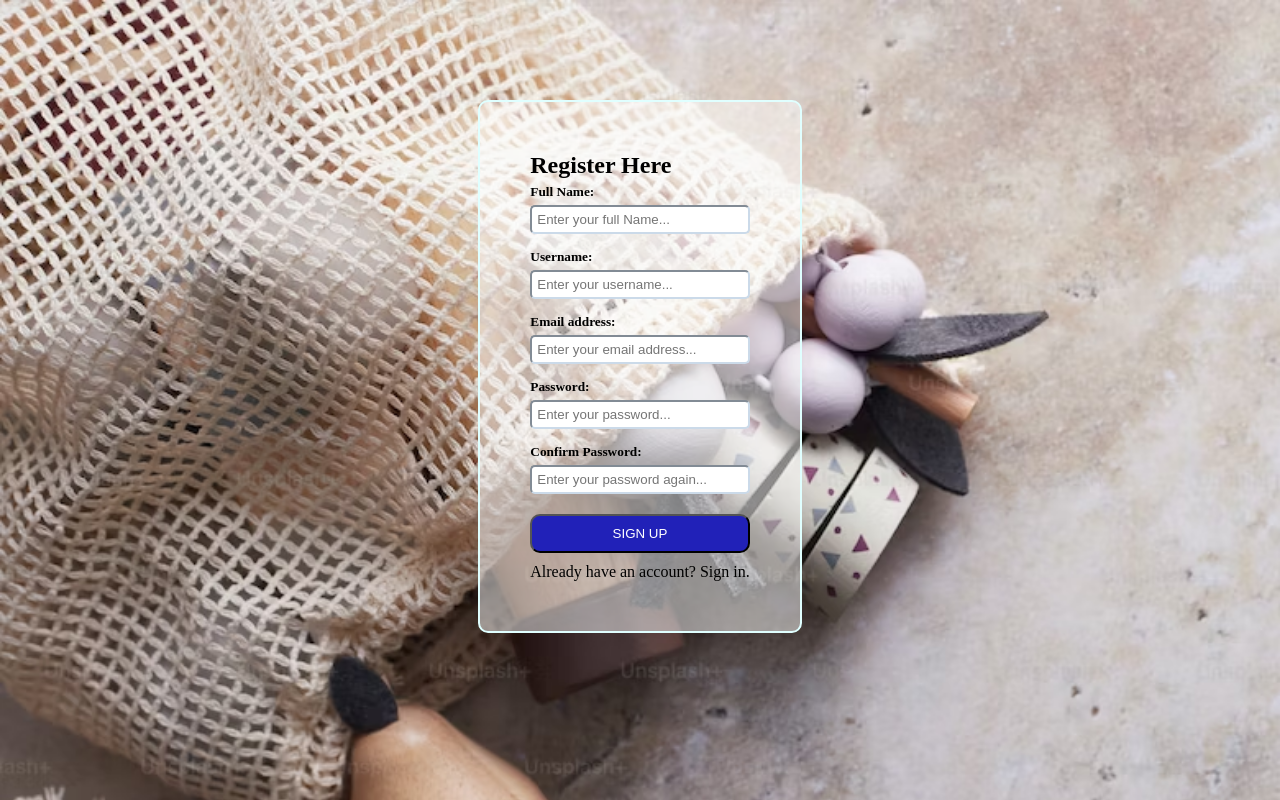
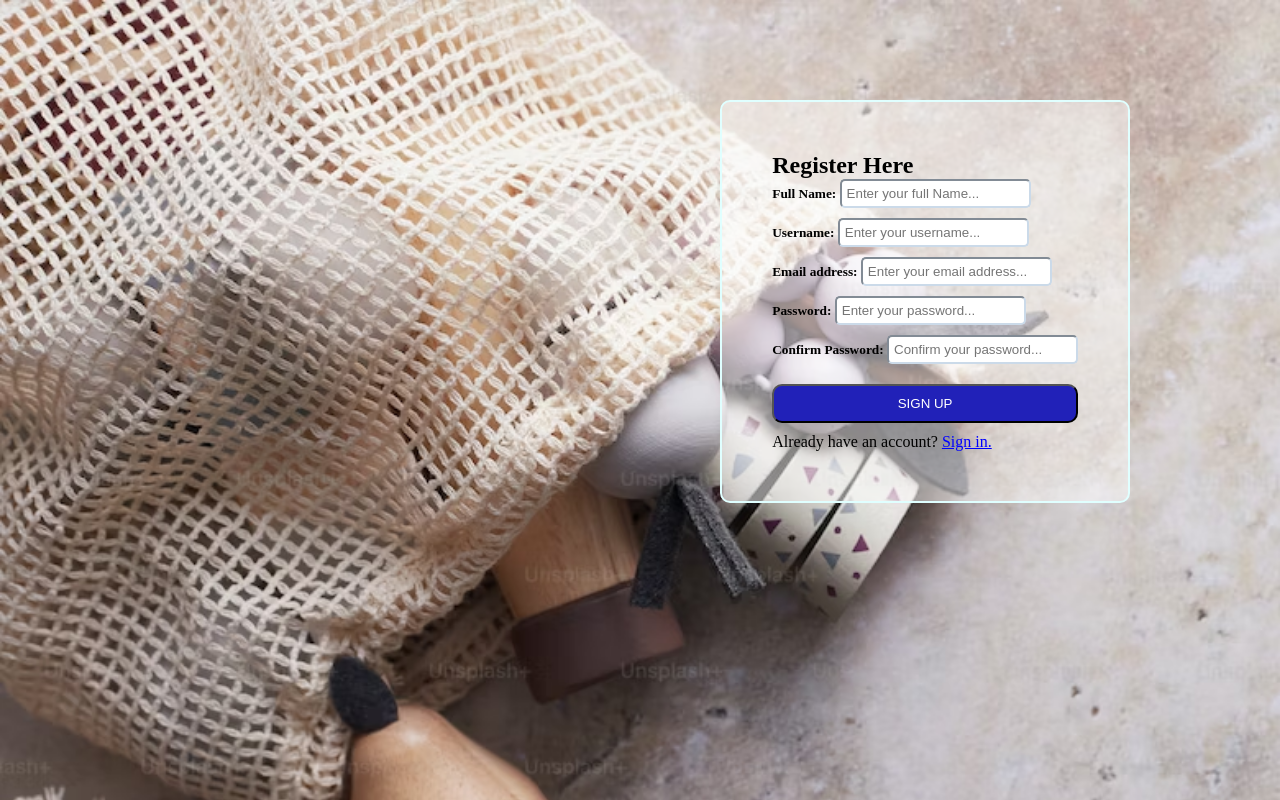
Before and after one commit to babisha/ecommerce-app, a React (Vite) app: page / in a window 1280 px wide. Built offline with nearby package versions, Linux system fonts and the light colour scheme.

Commit message:
added, formik, and backend folder

```diff
--- a/src/App.css
+++ b/src/App.css
@@ -11,7 +11,8 @@ body {
 
 .form {
   display: flex;
-  justify-content: center;
+  justify-content: end;
+  margin-right: 150px;
 }
 
 .form form {
@@ -41,9 +42,18 @@ button {
   color: white;
 }
 
+label input {
+}
+
 input {
   padding: 5px;
   margin-bottom: 10px;
   border-radius: 5px;
   border-color: rgb(203, 218, 233);
+  /* justify-content: end; */
 }
+
+p span {
+  color: blue;
+  text-decoration: underline;
+}
--- a/src/Pages/Register.page.tsx
+++ b/src/Pages/Register.page.tsx
@@ -1,50 +1,108 @@
-import React from "react";
+import { Formik, Form, Field, ErrorMessage } from "formik";
+import { useNavigate } from "react-router-dom";
+import * as Yup from "yup";
 
 const Register = () => {
+  const initialValues = {
+    fullName: "",
+    userName: "",
+    email: "",
+    password: "",
+    confirmPassword: "",
+  };
+
+  const validationSchema = Yup.object({
+    fullName: Yup.string().required("*Enter Full Name*"),
+    userName: Yup.string().required("*Enter Username*"),
+    email: Yup.string().required("*Enter Email Address*"),
+    password: Yup.string().required("*Enter Password*"),
+    confirmPassword: Yup.string()
+      .required("*Please Confirm Password*")
+      .oneOf([Yup.ref("password")], "*Passwords must match*"),
+  });
+
+  const navigate = useNavigate();
+
+  const submitHandler = (e: any) => {
+    e.preventDefault();
+    navigate("/login");
+  };
+
   return (
     <div className="form">
-      <form>
+      <Formik
+        initialValues={initialValues}
+        validationSchema={validationSchema}
+        onSubmit={submitHandler}
+      >
+        <Form onSubmit={submitHandler}>
           <h2>Register Here </h2>
-        <label htmlFor="FullName">Full Name: </label>
-        <input
+          <div className="formik">
+            <label htmlFor="fullName">Full Name: </label>
+            <Field
               required
               type="text"
-          id="FullName"
+              id="fullName"
+              name="fullName"
               placeholder="Enter your full Name..."
             />
-        <label htmlFor="UserName">Username: </label>
-        <input
+            <ErrorMessage name="fullName" component="div" />
+          </div>
+
+          <div className="formik">
+            <label htmlFor="userName">Username: </label>
+            <Field
               required
               type="text"
-          id="UserName"
+              id="userName"
+              name="userName"
               placeholder="Enter your username..."
             />
-        <label htmlFor="EmailAddress">Email address: </label>
-        <input
+            <ErrorMessage name="userName" component="div" />
+          </div>
+
+          <div className="formik">
+            <label htmlFor="email">Email address: </label>
+            <Field
               required
               type="text"
-          id="EmailAddress"
+              id="email"
+              name="email"
               placeholder="Enter your email address..."
             />
-        <label htmlFor="Password">Password: </label>
-        <input
+            <ErrorMessage name="email" component="div" />
+          </div>
+
+          <div className="formik">
+            <label htmlFor="password">Password: </label>
+            <Field
               required
               type="password"
-          id="Password"
+              id="password"
+              name="password"
               placeholder="Enter your password..."
             />
-        <label htmlFor="ConfirmPassword">Confirm Password: </label>
-        <input
+            <ErrorMessage name="password" component="div" />
+          </div>
+
+          <div className="formik">
+            <label htmlFor="confirmPassword">Confirm Password: </label>
+            <Field
               required
               type="password"
-          id="ConfirmPassword"
-          placeholder="Enter your password again..."
+              id="confirmPassword"
+              name="confirmPassword"
+              placeholder="Confirm your password..."
             />
-        <button>SIGN UP</button>
+            <ErrorMessage name="confirmPassword" component="div" />
+          </div>
+
+          <button type="submit">SIGN UP</button>
           <p>
             Already have an account? <span>Sign in.</span>
           </p>
-      </form>
+        </Form>
+      </Formik>
     </div>
   );
 };
```
Also changed, not shown: package.json (+6 -1 lines), 2 other files (tests, documents, lock files or other folders). Lines whose indentation alone changed are shown as unchanged.
